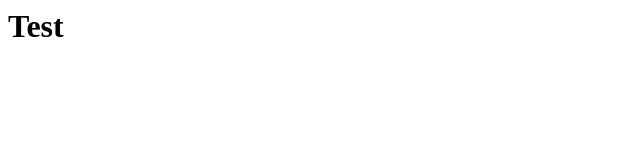
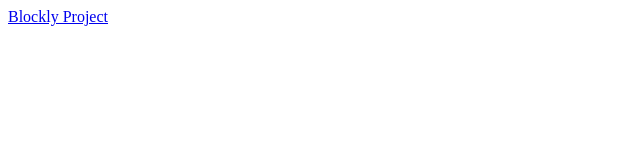
Before and after one commit to financialproject2022/blockly, a plain HTML site: page index.html in a window 1280 px wide. Shown: the whole page, without its empty margins (0-640 px from the left). Drawn offline with Linux system fonts and the light colour scheme.

Commit message:
Update index.html

```diff
--- a/index.html
+++ b/index.html
@@ -1 +1 @@
-<h1>Test</h1>
+<a href="https://financialproject2022.github.io/blockly/blockly/demo/loan-demo.html">Blockly Project</a>
```
